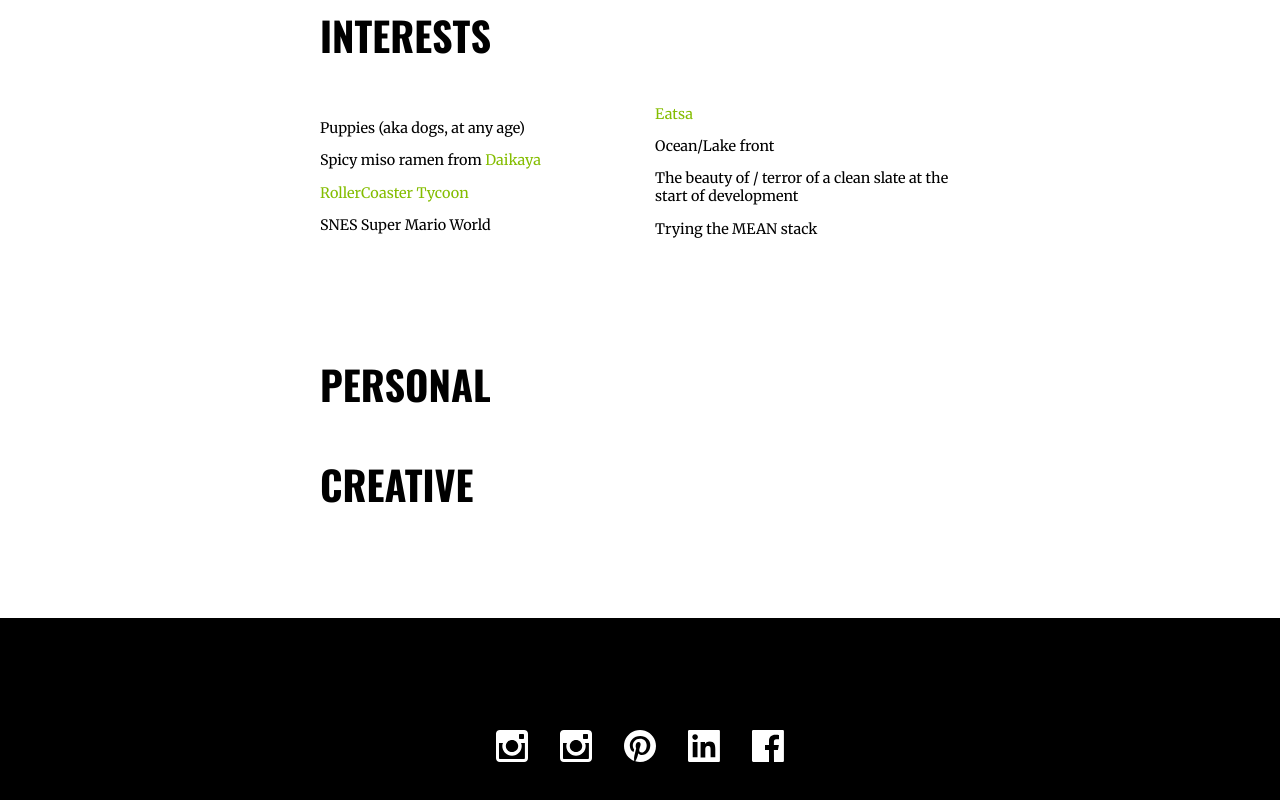
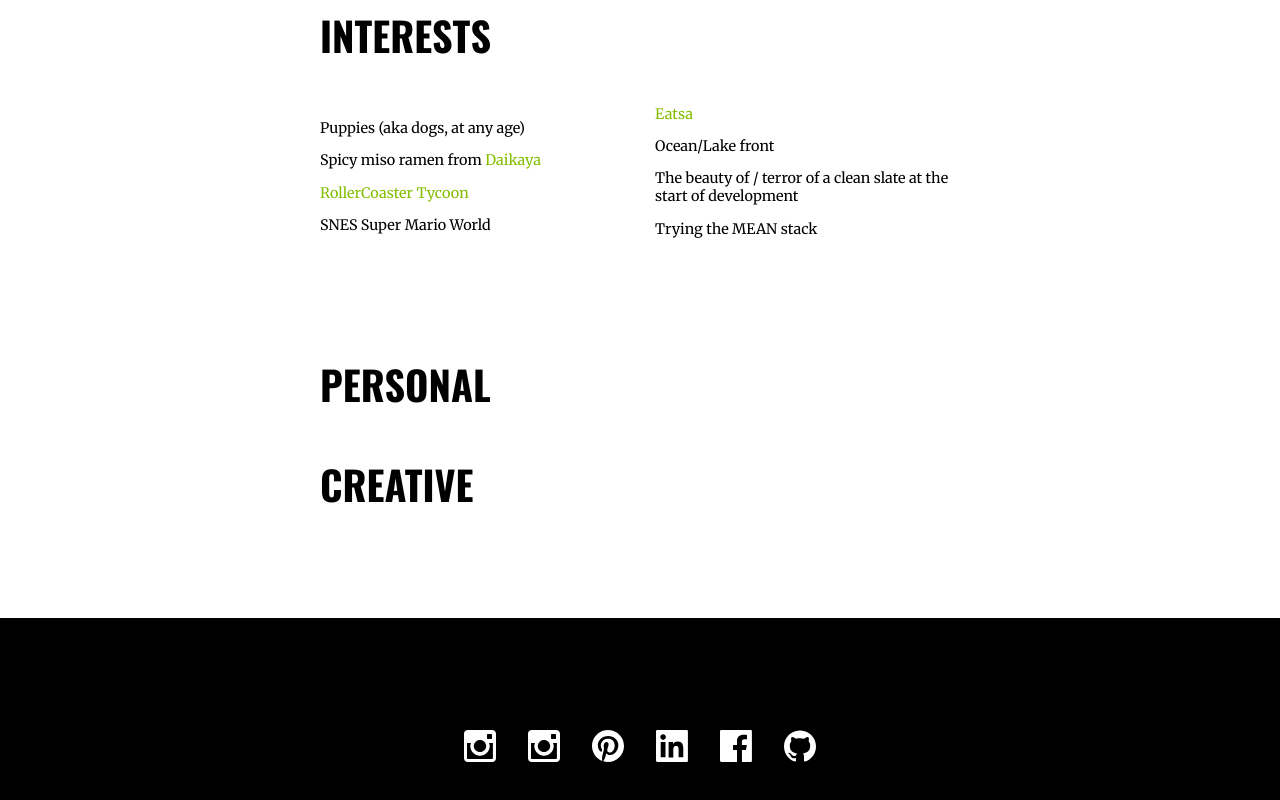
Before and after one commit to patriciaheffner/patriciaheffner, a plain HTML site: page index.html in a window 1280 px wide. Shown: the part 1555-2355 px from the top of the page. Drawn offline with nearby package versions, Linux system fonts and the light colour scheme.

Commit message:
adding github link

```diff
--- a/assets/style.css
+++ b/assets/style.css
@@ -97,7 +97,8 @@ footer .social-contact-icons {
 footer .social-contact-icons .instagram,
 footer .social-contact-icons .linked-in,
 footer .social-contact-icons .pinterest,
-footer .social-contact-icons .facebook {
+footer .social-contact-icons .facebook,
+footer .social-contact-icons .github {
   float: left;
   display: inline-block;
   padding: 1em;
--- a/assets/styles.less
+++ b/assets/styles.less
@@ -121,7 +121,8 @@ footer {
     .instagram,
     .linked-in,
     .pinterest,
-    .facebook {
+    .facebook,
+    .github {
       float: left;
       display: inline-block;
       padding: 1em;
--- a/index.html
+++ b/index.html
@@ -190,6 +190,20 @@
           </svg>
         </a>
       </div>
+
+      <div class='github'>
+        <a href='https://github.com/patriciaheffner' target="_blank">
+          <svg version="1.1" id="Layer_1" xmlns="http://www.w3.org/2000/svg" xmlns:xlink="http://www.w3.org/1999/xlink" x="0px" y="0px"
+         width="32px" height="32px" viewBox="0 0 32 32" enable-background="new 0 0 32 32" xml:space="preserve">
+          <path fill-rule="evenodd" clip-rule="evenodd" fill="#FFF" d="M16,0.4c-8.8,0-16,7.2-16,16c0,7.1,4.6,13.1,10.9,15.2
+        c0.8,0.1,1.1-0.3,1.1-0.8c0-0.4,0-1.4,0-2.7c-4.5,1-5.4-2.1-5.4-2.1c-0.7-1.8-1.8-2.3-1.8-2.3c-1.5-1,0.1-1,0.1-1
+        c1.6,0.1,2.5,1.6,2.5,1.6c1.4,2.4,3.7,1.7,4.7,1.3c0.1-1,0.6-1.7,1-2.1c-3.6-0.4-7.3-1.8-7.3-7.9c0-1.7,0.6-3.2,1.6-4.3
+        c-0.2-0.4-0.7-2,0.2-4.2c0,0,1.3-0.4,4.4,1.6c1.3-0.4,2.6-0.5,4-0.5c1.4,0,2.7,0.2,4,0.5C23.1,6.6,24.4,7,24.4,7
+        c0.9,2.2,0.3,3.8,0.2,4.2c1,1.1,1.6,2.5,1.6,4.3c0,6.1-3.7,7.5-7.3,7.9c0.6,0.5,1.1,1.5,1.1,3c0,2.1,0,3.9,0,4.4
+        c0,0.4,0.3,0.9,1.1,0.8C27.4,29.5,32,23.5,32,16.4C32,7.6,24.8,0.4,16,0.4z"/>
+        </svg>
+        </a>
+      </div>
     </div>
   </footer>
 </html>
```
